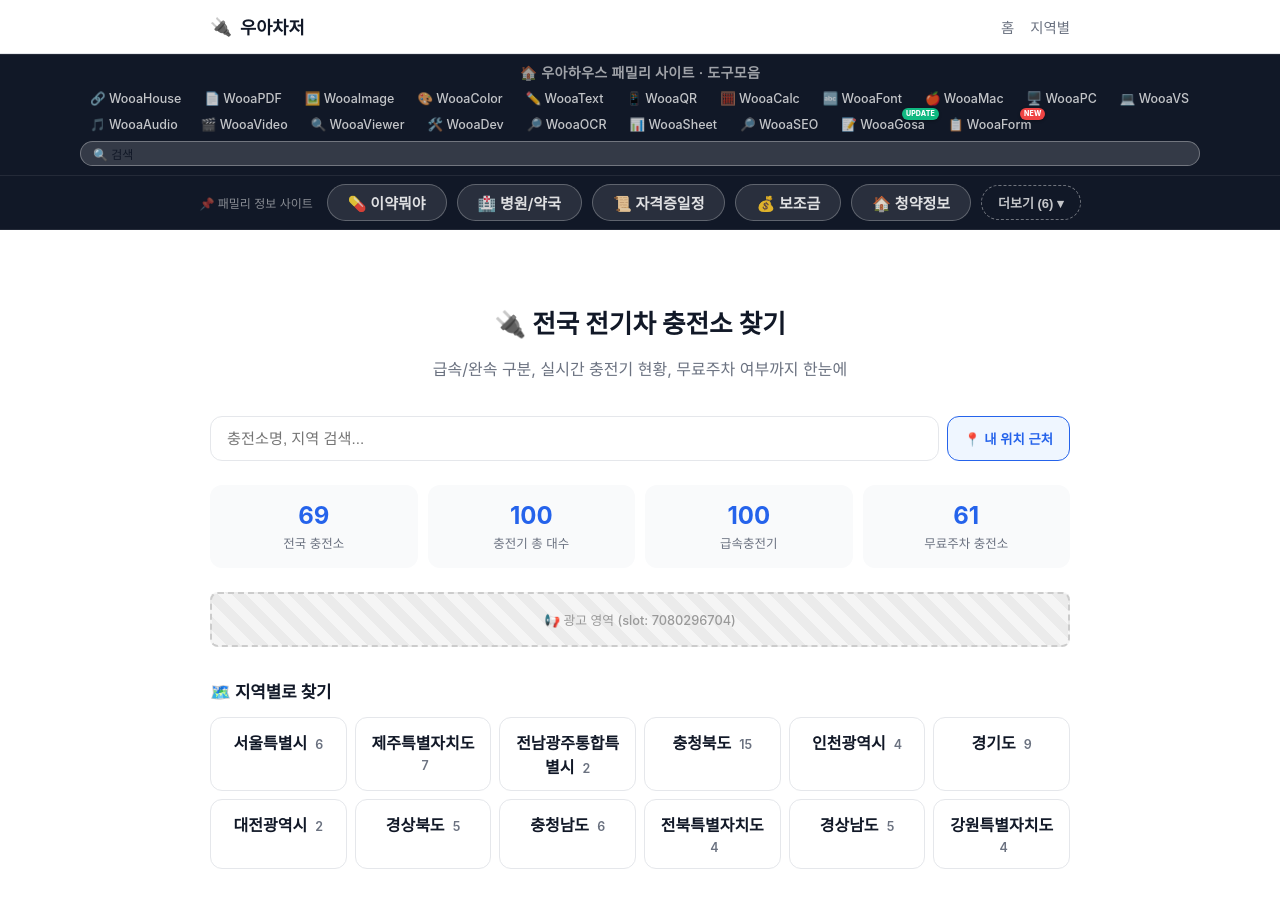
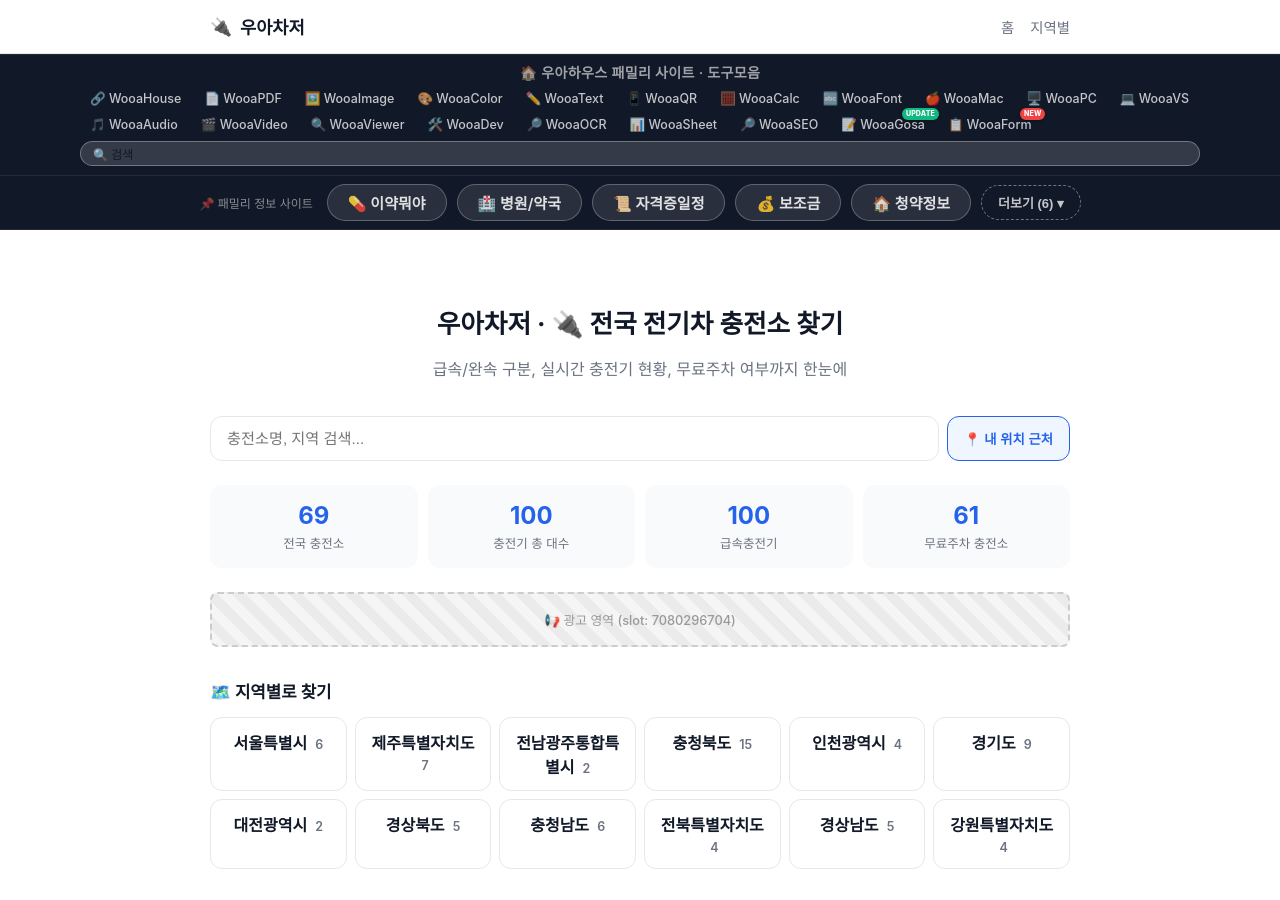
Before and after one commit to ingmaster83-code/wooacharge, a Jekyll site: the page built from index.html, in a window 1280 px wide and 900 px high. Built offline with Jekyll 4.4.1, drawn with Linux system fonts in a browser that asks for light colours; some web fonts are replaced; comment, search, counter and statistics services are not loaded.

Commit message:
Add Korean brand name to H1 for SEO/brand-search visibility

```diff
--- a/index.html
+++ b/index.html
@@ -6,7 +6,7 @@ description: 전국 전기차 충전소 위치와 실시간 충전기 상태(급
 <div class="home-page">
 
   <div class="home-hero">
-    <h1>🔌 전국 전기차 충전소 찾기</h1>
+    <h1>우아차저 · 🔌 전국 전기차 충전소 찾기</h1>
     <p>급속/완속 구분, 실시간 충전기 현황, 무료주차 여부까지 한눈에</p>
   </div>
 
```
